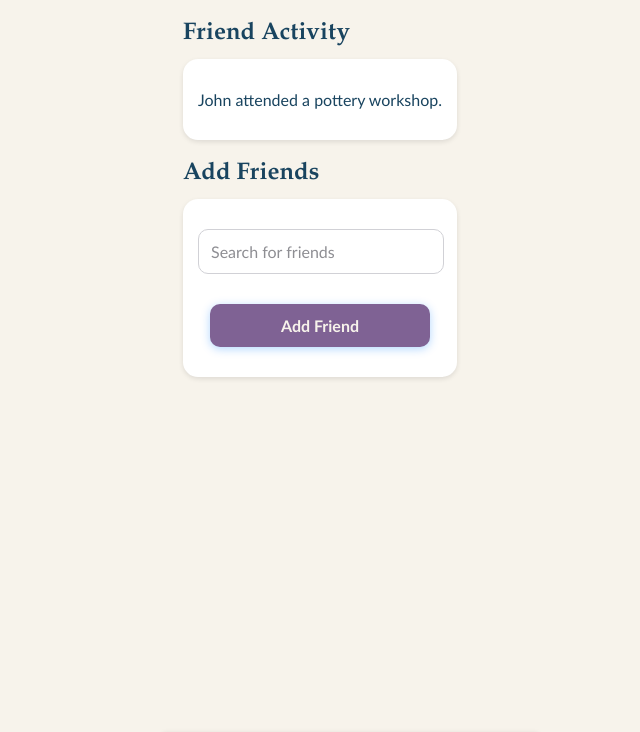
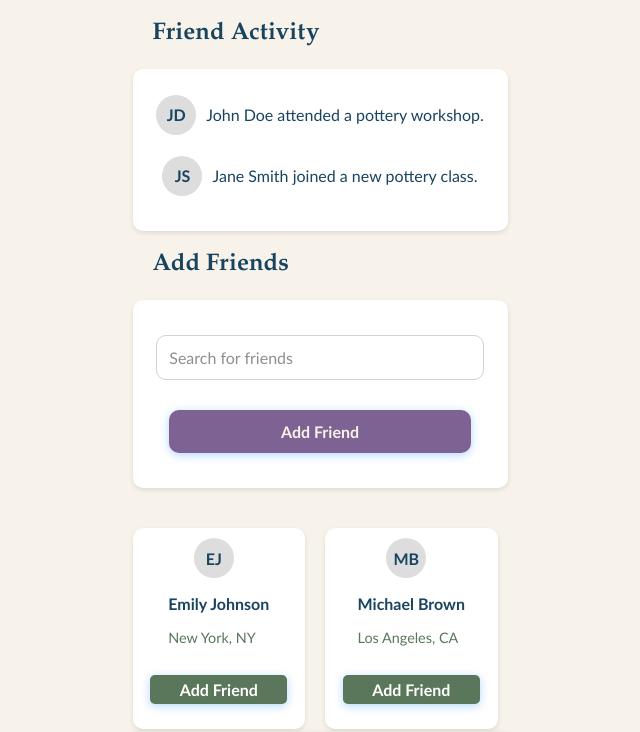
Before and after one commit to tiffanychang04/art-class-app, a React (Create React App) app: page /friends in a window 1280 px wide. Shown: the top 732 px of the page, without its empty margins (320-960 px from the left). Built offline with nearby package versions, Linux system fonts and the light colour scheme.

Commit message:
friends page done

```diff
--- a/src/App.css
+++ b/src/App.css
@@ -33,6 +33,14 @@ h3 {
   font-weight: bold;
   margin: 20px 20px 10px;
   font-size: 1.5em;
+  color: #19445f;
+  text-align: center;
+}
+
+h4 {
+  font-family: trebuchet ms;
+  margin: 20px 20px 10px;
+  font-size: 1.0em;
   color: #19445f;
   text-align: center;
 }
@@ -205,3 +213,73 @@ input::placeholder {
 input[type="file"] {
   margin-bottom: 20px;
 }
+
+.card {
+  background-color: white;
+  border-radius: 10px;
+  padding: 20px;
+  box-shadow: 0 2px 5px rgba(0, 0, 0, 0.1);
+  margin: 20px 0;
+  text-align: left;
+}
+
+.activity-item {
+  display: flex;
+  align-items: center;
+  margin-bottom: 10px;
+}
+
+/* FRIENDS PAGE */
+.initials-circle {
+  width: 40px;
+  height: 40px;
+  border-radius: 50%;
+  background-color: #ddd;
+  display: flex;
+  align-items: center;
+  justify-content: center;
+  font-size: 16px;
+  font-weight: bold;
+  margin-right: 10px;
+}
+
+.mini-profile-cards {
+  display: flex;
+  flex-wrap: wrap;
+  gap: 20px;
+}
+
+.mini-profile-card {
+  display: flex;
+  align-items: center;
+  padding: 10px;
+  width: calc(50% - 15px);
+  box-sizing: border-box;
+}
+
+.profile-details {
+  flex-grow: 1;
+}
+
+.profile-name {
+  font-weight: bold;
+  color: #19445f
+}
+
+.profile-location {
+  font-size: 0.9em;
+  color: #5a765b;
+}
+
+.add-friend-button {
+  padding: 5px 10px;
+  border: none;
+  border-radius: 5px;
+  background-color: #5a765b;
+  color: white;
+  cursor: pointer;
+}
+
+.add-friend-button:hover {
+  background-color: #5a765b;
+}
--- a/src/FriendsPage.js
+++ b/src/FriendsPage.js
@@ -1,11 +1,34 @@
-import React from 'react';
+import React, { useState } from 'react';
 
 function FriendsPage() {
+  // Sample data for friend activity and potential friends
+  const friendActivities = [
+    { name: 'John Doe', activity: 'attended a pottery workshop.' },
+    { name: 'Jane Smith', activity: 'joined a new pottery class.' },
+  ];
+
+  const potentialFriends = [
+    { name: 'Emily Johnson', location: 'New York, NY' },
+    { name: 'Michael Brown', location: 'Los Angeles, CA' },
+    { name: 'Linda White', location: 'Chicago, IL' },
+    { name: 'David Clark', location: 'San Francisco, CA' },
+  ];
+
+  // Function to get initials from a name
+  const getInitials = (name) => {
+    return name.split(' ').map((part) => part[0]).join('');
+  };
+
   return (
     <div className="friends-page">
       <h2>Friend Activity</h2>
       <div className="friend-activity card">
-        <p>John attended a pottery workshop.</p>
+        {friendActivities.map((activity, index) => (
+          <div key={index} className="activity-item">
+            <div className="initials-circle">{getInitials(activity.name)}</div>
+            <p>{activity.name} {activity.activity}</p>
+          </div>
+        ))}
       </div>
 
       <h2>Add Friends</h2>
@@ -13,6 +36,19 @@ function FriendsPage() {
         <input type="text" placeholder="Search for friends" />
         <button>Add Friend</button>
       </div>
+
+      <div className="mini-profile-cards">
+        {potentialFriends.map((friend, index) => (
+          <div key={index} className="mini-profile-card card">
+            <div className="initials-circle">{getInitials(friend.name)}</div>
+            <div className="profile-details">
+              <p className="profile-name">{friend.name}</p>
+              <p className="profile-location">{friend.location}</p>
+            </div>
+            <button className="add-friend-button">Add Friend</button>
+          </div>
+        ))}
+      </div>
     </div>
   );
 }
--- a/src/NotificationPage.js
+++ b/src/NotificationPage.js
@@ -12,6 +12,8 @@ function NotificationPage() {
       <div className="reminders card">
         <p>Don't forget your pottery class on Nov 20!</p>
       </div>
+
+      <h4> No other new activity</h4>
     </div>
   );
 }
```
